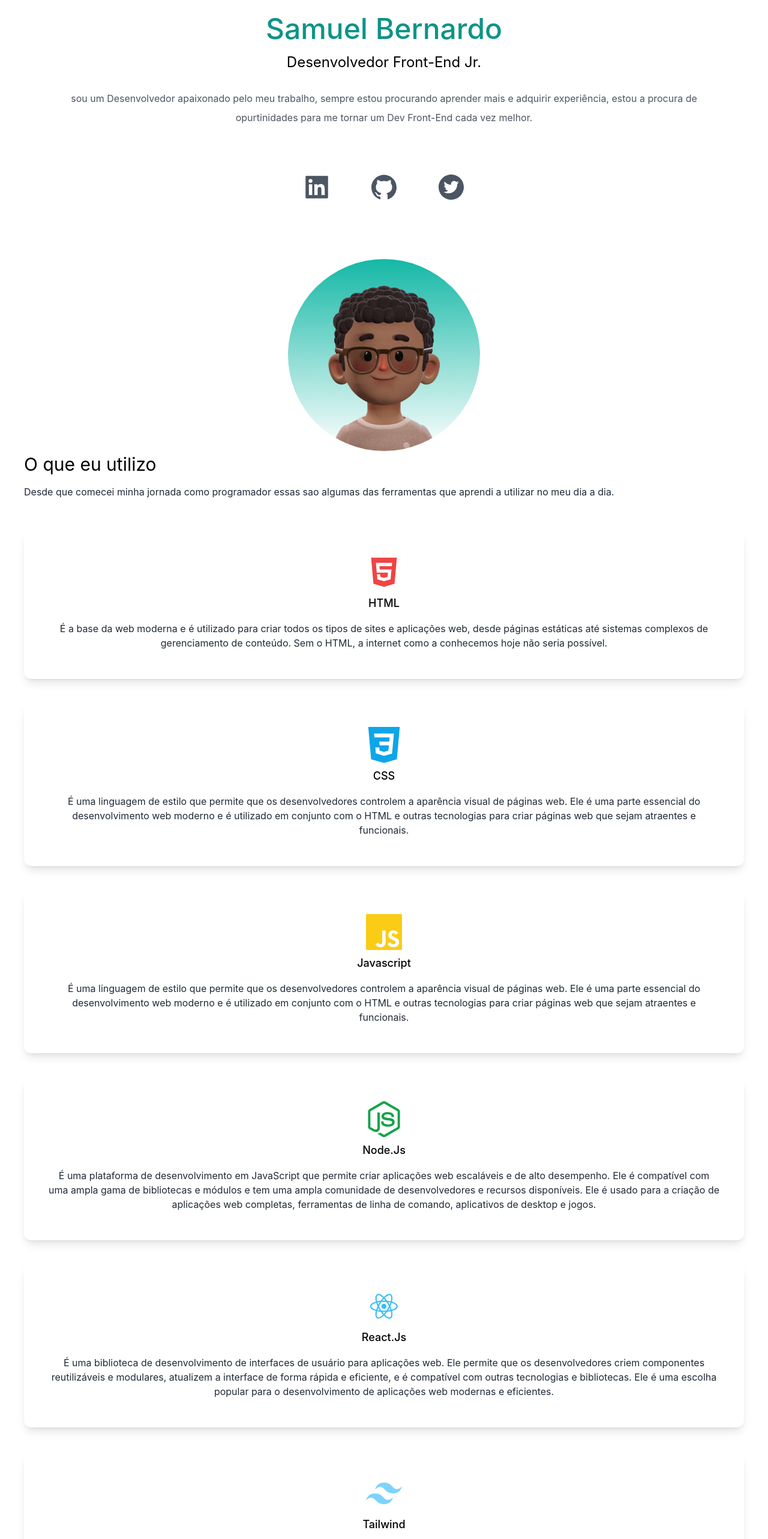
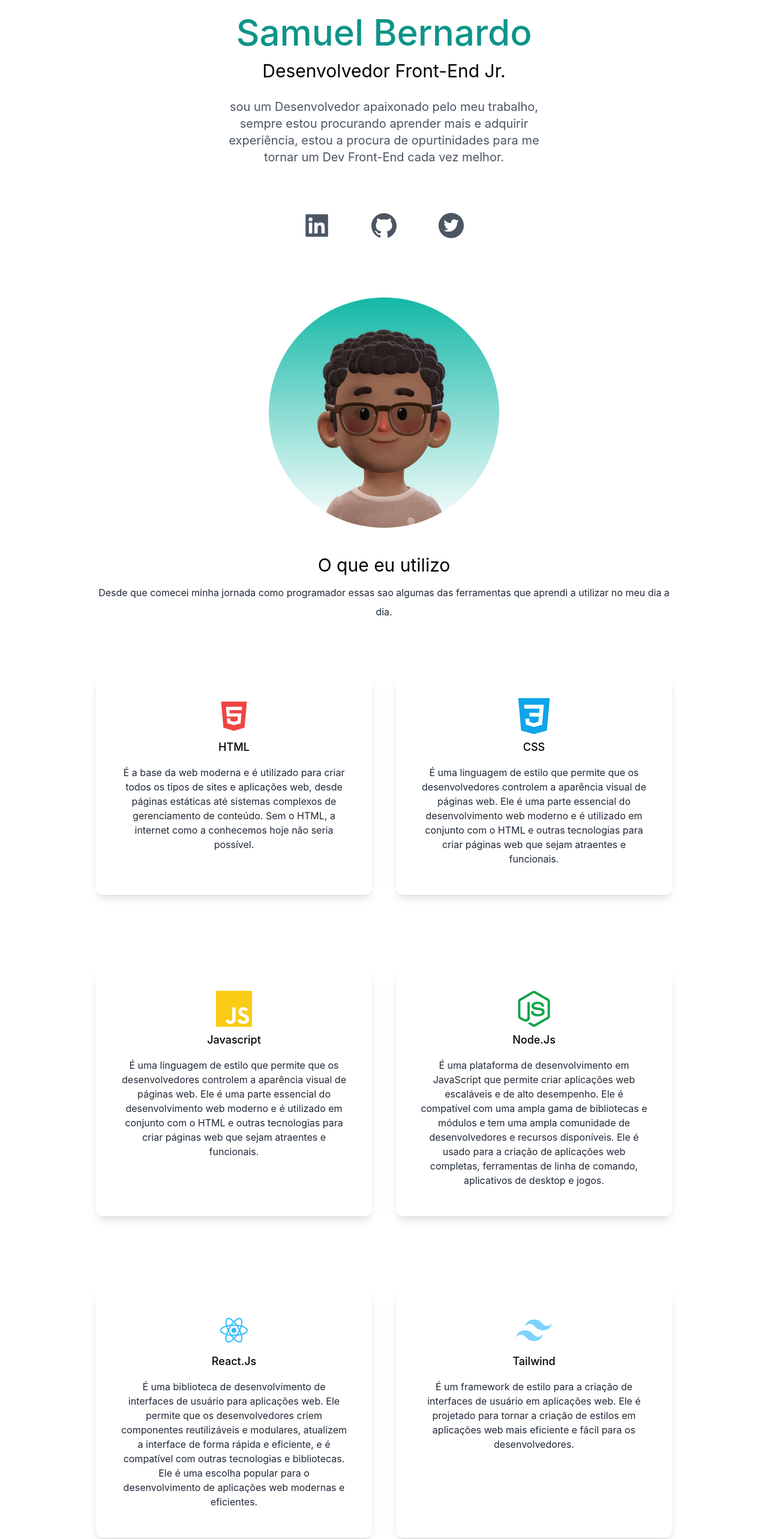
Before and after one commit to Smkhb/portfolio-01, a React (Vite) app: page / in a window 1280 px wide. Shown: the part 180-2746 px from the top of the page at 60% size. Built offline with nearby package versions, Linux system fonts and the light colour scheme.

Commit message:
portifolio

```diff
--- a/src/App.jsx
+++ b/src/App.jsx
@@ -20,7 +20,7 @@ function App() {
 
   return (
     <div>
-      <main className='bg-white px-10'>
+      <main className='bg-white px-10 md:px-20 lg:px-40'>
 
         <section className=' min-h-screen'>
 
@@ -37,9 +37,9 @@ function App() {
           </nav>
 
           <div className='text-center p-10'>
-            <h2 className='text-5xl py-2 text-teal-600 font-medium'>Samuel Bernardo</h2>
-            <h3 className='text-2xl py-2'>Desenvolvedor Front-End Jr.</h3>
-            <p className='text-md py-5 leading-8 text-gray-600'>
+            <h2 className='text-5xl py-2 text-teal-600 font-medium md:text-6xl'>Samuel Bernardo</h2>
+            <h3 className='text-2xl py-2 md:text-3xl'>Desenvolvedor Front-End Jr.</h3>
+            <p className='text-md py-5 leading-8 text-gray-600 md:text-xl max-w-xl mx-auto'>
               sou um Desenvolvedor apaixonado pelo meu trabalho, sempre estou
               procurando aprender mais e adquirir experiência, estou a procura de opurtinidades para me tornar um Dev Front-End cada vez melhor.
             </p>
@@ -51,21 +51,21 @@ function App() {
             <AiFillTwitterCircle />
           </div>
 
-          <div className='relative mx-auto bg-gradient-to-b from-teal-500 rounded-full w-80 mt-20 overflow-hidden'>
+          <div className='relative mx-auto bg-gradient-to-b from-teal-500 rounded-full w-80 mt-20 overflow-hidden md:w-96'>
             <img src={avatar} />
           </div>
 
         </section>
 
         <section>
-          <div>
+          <div className='text-center py-10'>
             <h3 className='text-3xl py-1'>O que eu utilizo</h3>
             <p className='text-md py-2 leading-8 text-gray-800'>Desde que comecei minha jornada como programador essas sao algumas das ferramentas que aprendi a utilizar no meu dia a dia.</p>
           </div>
 
-          <div>
+          <div className='lg:flex lg:flex-wrap gap-10 lg:justify-center'>
 
-            <div className='text-center shadow-lg p-10 rounded-xl my-10'>
+            <div className='text-center shadow-lg p-10 rounded-xl my-10 flex-1 basis-1/3'>
               <div className='text-6xl flex justify-center text-red-500 '>
                 <AiFillHtml5 />
               </div>
@@ -75,7 +75,7 @@ function App() {
               </p>
             </div>
 
-            <div className='text-center shadow-lg p-10 rounded-xl my-10'>
+            <div className='text-center shadow-lg p-10 rounded-xl my-10 flex-1 basis-1/3'>
               <div className='text-6xl flex justify-center text-sky-500 '>
                 <SiCss3 />
               </div>
@@ -85,7 +85,7 @@ function App() {
               </p>
             </div>
 
-            <div className='text-center shadow-lg p-10 rounded-xl my-10'>
+            <div className='text-center shadow-lg p-10 rounded-xl my-10 flex-1 basis-1/3'>
               <div className='text-6xl flex justify-center text-yellow-400 '>
                 <SiJavascript />
               </div>
@@ -95,7 +95,7 @@ function App() {
               </p>
             </div>
 
-            <div className='text-center shadow-lg p-10 rounded-xl my-10'>
+            <div className='text-center shadow-lg p-10 rounded-xl my-10 flex-1 basis-1/3'>
               <div className='text-6xl flex justify-center text-green-600 '>
                 <SiNodedotjs />
               </div>
@@ -105,7 +105,7 @@ function App() {
               </p>
             </div>
 
-            <div className='text-center shadow-lg p-10 rounded-xl my-10'>
+            <div className='text-center shadow-lg p-10 rounded-xl my-10 flex-1 basis-1/3'>
               <div className='text-6xl flex justify-center text-sky-400 '>
                 <DiReact />
               </div>
@@ -115,7 +115,7 @@ function App() {
               </p>
             </div>
 
-            <div className='text-center shadow-lg p-10 rounded-xl my-10'>
+            <div className='text-center shadow-lg p-10 rounded-xl my-10 flex-1 basis-1/3'>
               <div className='text-6xl flex justify-center text-sky-300 '>
                 <SiTailwindcss />
               </div>
@@ -125,7 +125,7 @@ function App() {
               </p>
             </div>
 
-            <div className='text-center shadow-lg p-10 rounded-xl my-10'>
+            <div className='text-center shadow-lg p-10 rounded-xl my-10 flex-1 basis-1/3'>
               <div className='text-6xl flex justify-center text-pink-400 '>
                 <SiSass />
               </div>
@@ -135,7 +135,7 @@ function App() {
               </p>
             </div>
 
-            <div className='text-center shadow-lg p-10 rounded-xl my-10'>
+            <div className='text-center shadow-lg p-10 rounded-xl my-10 flex-1 basis-1/3'>
               <div className='text-6xl flex justify-center text-red-400 '>
                 <DiGit />
               </div>
@@ -145,13 +145,13 @@ function App() {
               </p>
             </div>
 
-            <div className='text-center shadow-lg p-10 rounded-xl my-10'>
+            <div className='text-center shadow-lg p-10 rounded-xl my-10 flex-1 basis-1/3'>
               <div className='text-6xl flex justify-center  '>
                 <AiFillGithub />
               </div>
               <h3 className='text-lg font-medium py-2'>GitHub</h3>
               <p className='py-2 text-gray-800'>
-              O GitHub é uma plataforma online que utiliza o Git como base e oferece uma série de recursos adicionais para desenvolvedores de software, permitindo que eles armazenem, gerenciem, colaborem e compartilhem seus projetos de forma segura e eficiente, além de oferecer recursos adicionais que tornam o processo de desenvolvimento mais fácil e rápido.
+                O GitHub é uma plataforma online que utiliza o Git como base e oferece uma série de recursos adicionais para desenvolvedores de software, permitindo que eles armazenem, gerenciem, colaborem e compartilhem seus projetos de forma segura e eficiente, além de oferecer recursos adicionais que tornam o processo de desenvolvimento mais fácil e rápido.
               </p>
             </div>
 
@@ -160,29 +160,29 @@ function App() {
         </section>
 
         <section>
-          <div>
+          <div className='text-center py-10'>
             <h3 className='text-3xl py-1'>Portifolio</h3>
             <p className='text-md py-2 leading-8 text-gray-800'>Aqui estão alguns projetos que eu mesmo fiz, colocando em pratica meus conhecimentos</p>
           </div>
 
-          <div>
-            <div>
-              <img src={calculadora} />
+          <div className='flex flex-col gap-10 py-10 lg:flex-row lg:flex-wrap'>
+            <div className='basis-1/3 flex-1'>
+              <img className='rounded-lg object-cover' width={"100%"} src={calculadora} />
             </div>
-            <div>
-              <img src={frase} />
+            <div className='basis-1/3 flex-1'>
+              <img className='rounded-lg object-cover' width={"100%"} src={frase} />
             </div>
-            <div>
-              <img src={gastos} />
+            <div className='basis-1/3 flex-1'>
+              <img className='rounded-lg object-cover' width={"100%"} src={gastos} />
             </div>
-            <div>
-              <img src={formulario} />
+            <div className='basis-1/3 flex-1'>
+              <img className='rounded-lg object-cover' width={"100%"} src={formulario} />
             </div>
-            <div>
-              <img src={links} />
+            <div className='basis-1/3 flex-1'>
+              <img className='rounded-lg object-cover' width={"100%"} src={links} />
             </div>
-            <div>
-              <img src={newsletter} />
+            <div className='basis-1/3 flex-1'>
+              <img className='rounded-lg object-cover' width={"100%"} src={newsletter} />
             </div>
           </div>
         </section>
```
